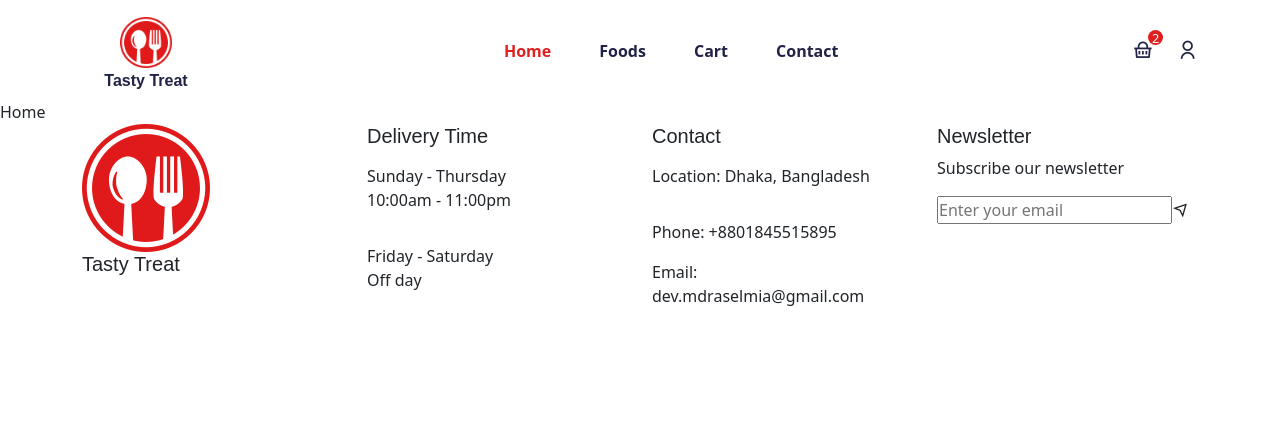
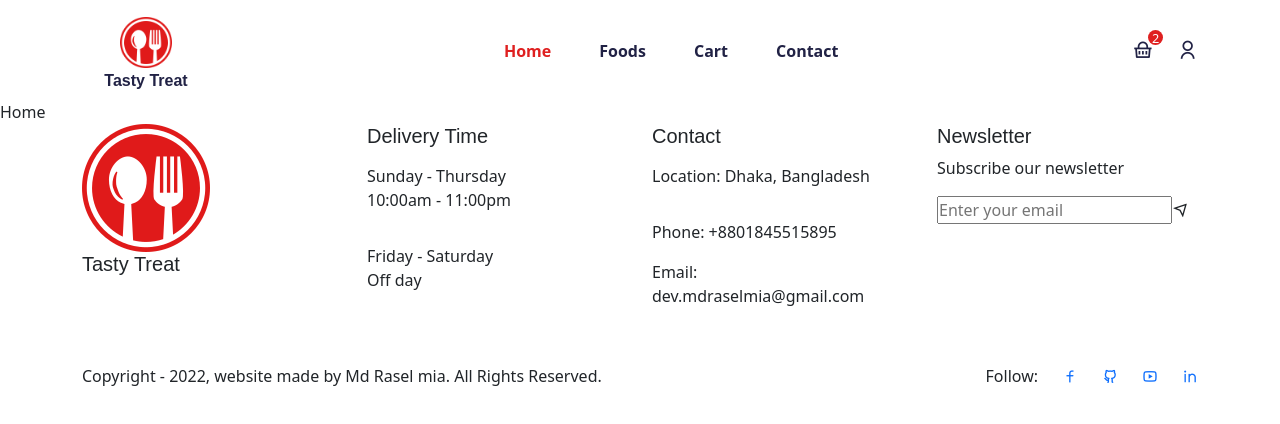
Before and after one commit to mdraselmiah95/tasty-treat-app, a React (Create React App) app: page /home in a window 1280 px wide. Shown: the top 424 px of the page. Built offline with nearby package versions, Linux system fonts and the light colour scheme; a web font is replaced by a local one.

Commit message:
WIP on Tasty Treat Food app Footer section

```diff
--- a/src/components/Footer/Footer.jsx
+++ b/src/components/Footer/Footer.jsx
@@ -1,4 +1,5 @@
 import React from "react";
+import { Link } from "react-router-dom";
 import { Container, Row, Col, ListGroup, ListGroupItem } from "reactstrap";
 import logo from "../../assets/images/res-logo.png";
 
@@ -53,6 +54,43 @@ const Footer = () => {
             </div>
           </Col>
         </Row>
+
+        <Row className="mt-5">
+          <Col lg="6" md="6">
+            <p className="copyright__text">
+              Copyright - 2022, website made by Md Rasel mia. All Rights
+              Reserved.
+            </p>
+          </Col>
+          <Col lg="6" md="6">
+            <div className="social__links d-flex align-items-center gap-4 justify-content-end">
+              <p className="m-0">Follow: </p>
+              <span>
+                <Link to="https://www.facebook.com/mdraselmiah15">
+                  <i class="ri-facebook-line"></i>
+                </Link>
+              </span>
+
+              <span>
+                <Link to="https://github.com/mdraselmiah95">
+                  <i class="ri-github-line"></i>
+                </Link>
+              </span>
+
+              <span>
+                <Link to=" https://www.youtube.com/">
+                  <i class="ri-youtube-line"></i>
+                </Link>
+              </span>
+
+              <span>
+                <Link to="https://www.linkedin.com/in/mdraselmiah15/">
+                  <i class="ri-linkedin-line"></i>
+                </Link>
+              </span>
+            </div>
+          </Col>
+        </Row>
       </Container>
     </footer>
   );
```
